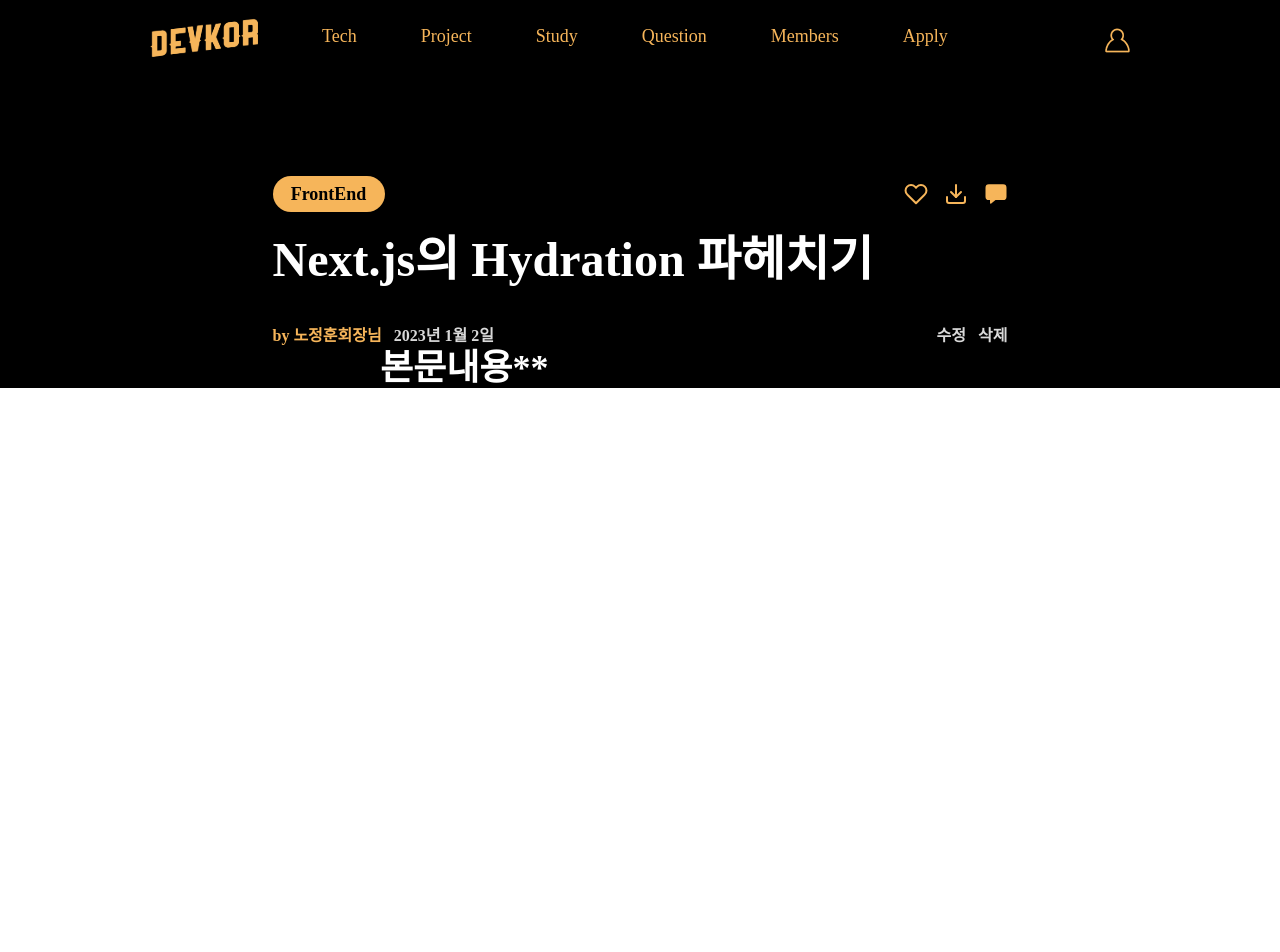
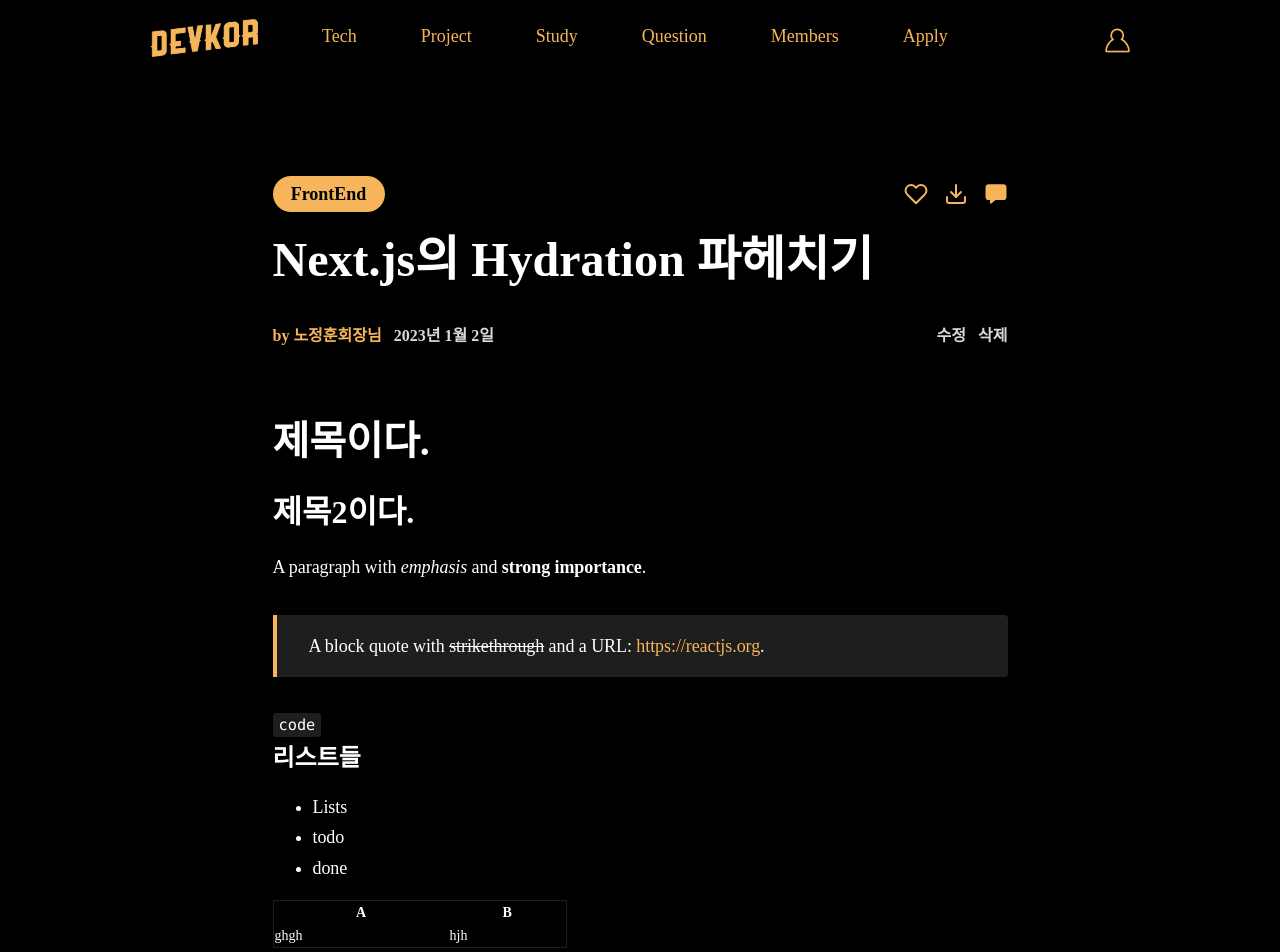
Before and after one commit to DevKor-Team/DEVKOR-front, a Next.js app: page /tech/post/1 in a window 1280 px wide. Shown: the top 952 px of the page. Before the commit the page ends 800 px from the top, so only its background shows below. Built offline with nearby package versions, Linux system fonts and the light colour scheme.

Commit message:
feat: markdown style complete

```diff
--- a/package.json
+++ b/package.json
@@ -15,7 +15,10 @@
     "react": "18.2.0",
     "react-dom": "18.2.0",
     "react-icons": "^4.6.0",
-    "react-player": "^2.11.0"
+    "react-player": "^2.11.0",
+    "remark": "^14.0.2",
+    "remark-gfm": "^3.0.1",
+    "remark-html": "^15.0.1"
   },
   "devDependencies": {
     "@svgr/webpack": "^6.5.0",
--- a/pages/tech/post/[postID].tsx
+++ b/pages/tech/post/[postID].tsx
@@ -4,10 +4,34 @@ import { FiHeart, FiDownload } from "react-icons/fi";
 import { FaHeart } from "react-icons/fa"; //꽉 찬 하트
 import { IoChatbox } from "react-icons/io5";
 import { PostTag } from "../../../components/Tags";
+import ReactDom from "react-dom";
+import ReactMarkdown from "react-markdown";
+import remarkGfm from "remark-gfm";
 
 const PostView: NextPage = () => {
   const router = useRouter();
   const { postID } = router.query;
+
+  const markdown = `
+  # 제목이다.
+  ## 제목2이다.
+
+  A paragraph with *emphasis* and **strong importance**.
+
+> A block quote with ~strikethrough~ and a URL: https://reactjs.org.
+
+\`code\`
+
+### 리스트들
+* Lists
+* todo
+* done
+
+|A|B|
+|--|--|
+|ghgh|hjh|
+
+`;
 
   return (
     <div className="flex flex-col justify-center items-center">
@@ -57,8 +81,8 @@ const PostView: NextPage = () => {
       </section>
 
       {/* 포스트 본문 */}
-      <article className="w-9/12 block prose">
-        <h1>본문내용**</h1>
+      <article className="w-9/12 mt-16 block">
+        <ReactMarkdown children={markdown} remarkPlugins={[remarkGfm]} />,
       </article>
     </div>
   );
--- a/styles/globals.css
+++ b/styles/globals.css
@@ -16,14 +16,120 @@ body {
   color: white;
 }
 
-.prose > * {
-  color: white;
-  font-family: Noto Sans KR;
+article blockquote {
+  margin: 2rem 0;
+  border-left: 4px solid #f6b55a;
+  border-top-right-radius: 4px;
+  border-bottom-right-radius: 4px;
+  background: #1e1e1e;
+  width: 100%;
+  padding: 1rem 1rem 1rem 2rem;
 }
 
-a {
-  color: inherit;
+article h1 {
+  line-height: 1.5;
+  margin-bottom: 1rem;
+  font-size: 2.5rem;
+  font-weight: bold;
+}
+
+article h2 {
+  line-height: 1.5;
+  font-size: 2rem;
+  margin-bottom: 1rem;
+  font-weight: bold;
+}
+
+article h3 {
+  line-height: 1.5;
+  margin-bottom: 1rem;
+  font-size: 1.5rem;
+  font-weight: bold;
+}
+
+article h4 {
+  line-height: 1.5;
+  margin-bottom: 1rem;
+  font-size: 1.125rem;
+  font-weight: bold;
+}
+
+article h5 {
+  line-height: 1.5;
+  margin-bottom: 1rem;
+  font-size: 0.83em;
+  font-weight: bold;
+}
+
+article h6 {
+  line-height: 1.5;
+  margin-bottom: 1rem;
+  font-size: 0.67em;
+  font-weight: bold;
+}
+
+article p {
+  font-size: 1.125rem;
+  line-height: 1.7;
+  letter-spacing: -0.004em;
+  word-break: keep-all;
+  overflow-wrap: break-word;
+}
+
+article a {
+  color: #f6b55a;
   text-decoration: none;
+}
+
+article code {
+  background: #1e1e1e;
+  padding: 0.2em 0.4em;
+  font-size: 85%;
+  border-radius: 3px;
+}
+
+article ol {
+  display: block;
+  list-style-type: decimal;
+  margin-block-start: 1em;
+  margin-block-end: 1em;
+  margin-inline-start: 0px;
+  margin-inline-end: 0px;
+  padding-inline-start: 40px;
+}
+
+article ol li,
+article ul li {
+  font-size: 1.125rem;
+  line-height: 1.7;
+  letter-spacing: -0.004em;
+  word-break: keep-all;
+  overflow-wrap: break-word;
+}
+
+article ul {
+  display: block;
+  list-style-type: disc;
+  margin-block-start: 1em;
+  margin-block-end: 1em;
+  margin-inline-start: 0px;
+  margin-inline-end: 0px;
+  padding-inline-start: 40px;
+}
+
+article p img {
+  display: block;
+  margin: 3rem auto;
+  max-width: 100%;
+  height: auto;
+}
+
+article table {
+  min-width: 40%;
+  max-width: 100%;
+  border: 1px solid #1e1e1e;
+  border-collapse: collapse;
+  font-size: 0.875rem;
 }
 
 * {
```
Also changed, not shown: 2 other files (tests, documents, lock files or other folders).
